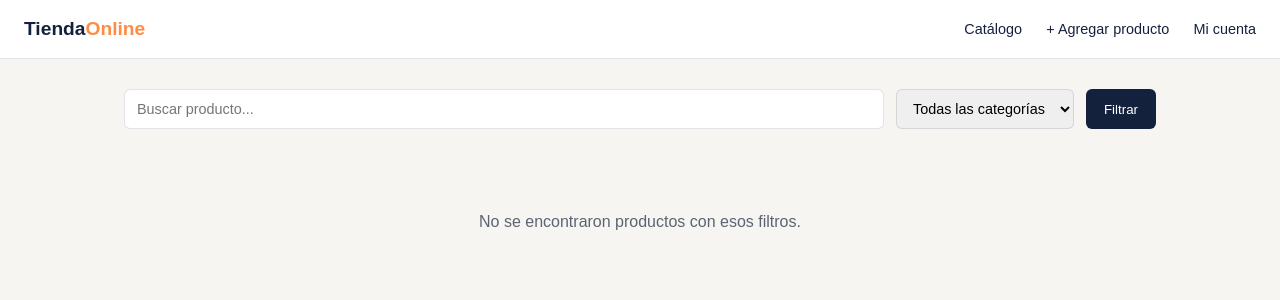
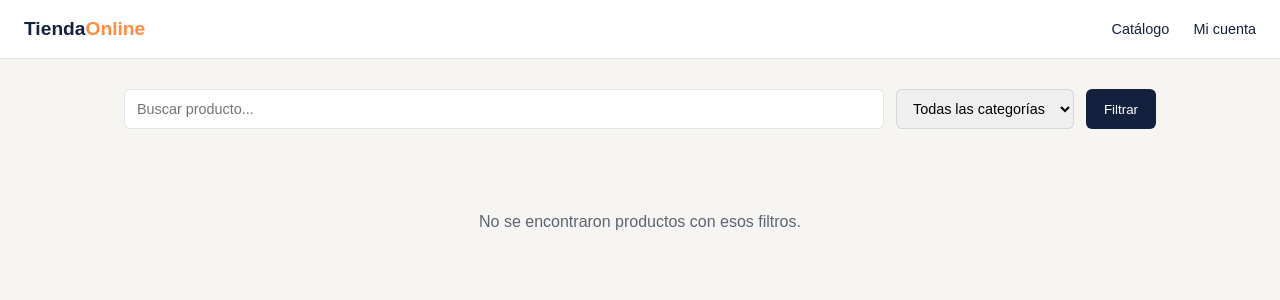
Before and after one commit to assassinlgante-web/Tienda-Online-con-Login, a PHP site: page /Tienda-Online-con-Login/productos.php in a window 1280 px wide. Shown: the top 300 px of the page. Run offline with PHP 8.4, Linux system fonts and the light colour scheme; the visitor is signed in with stand-in values (Sample User, id 1); data that the repository does not hold is empty; a stand-in replaces the project's code that opens the database connection.

Commit message:
Quitar link de admin del header publico, ahora vive en el perfil

```diff
--- a/productos.php
+++ b/productos.php
@@ -89,7 +89,6 @@ $categorias = mysqli_query($conexion, "SELECT cat_id, cat_nombre FROM CATEGORIA
   <nav>
     <a href="productos.php">Catálogo</a>
     <?php if (isset($_SESSION["usuario_id"])): ?>
-      <a href="agregar_producto.php">+ Agregar producto</a>
       <a href="perfil.php">Mi cuenta</a>
     <?php else: ?>
       <a href="login.php">Iniciar sesión</a>
```
